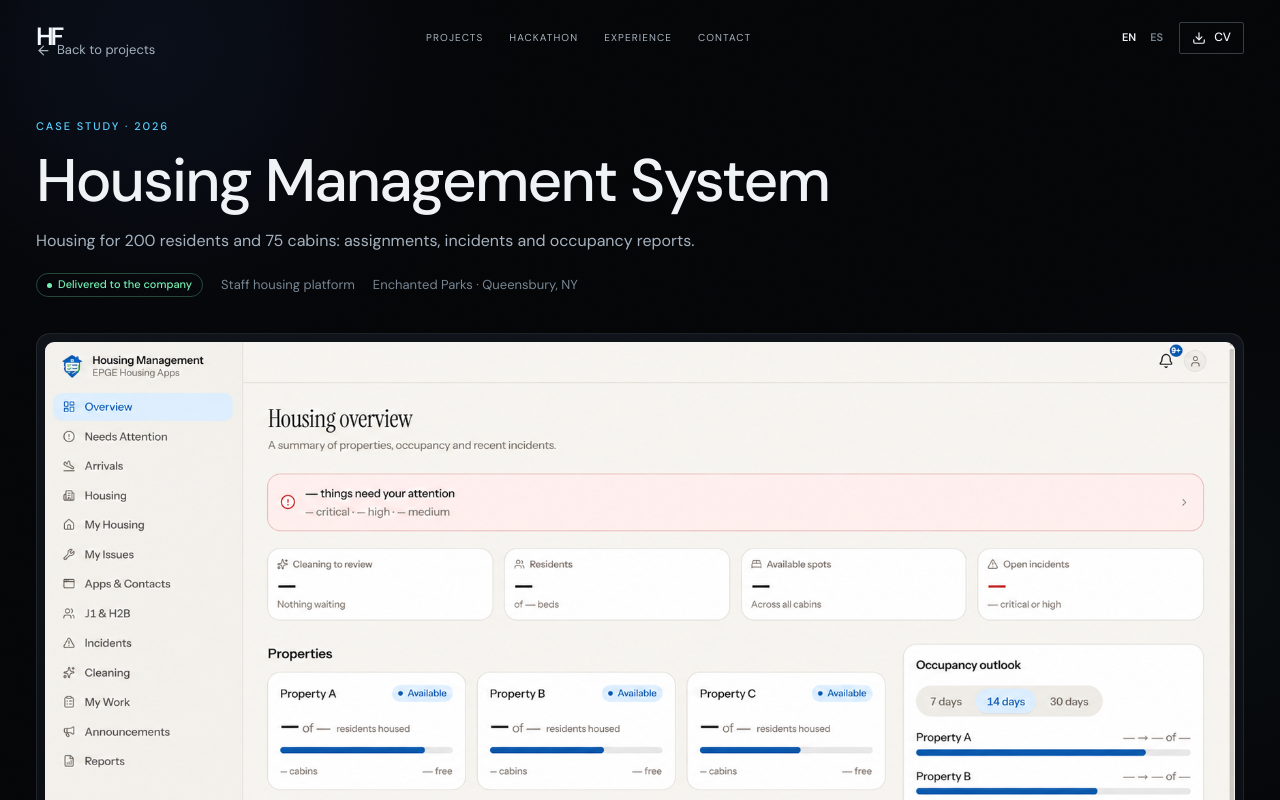
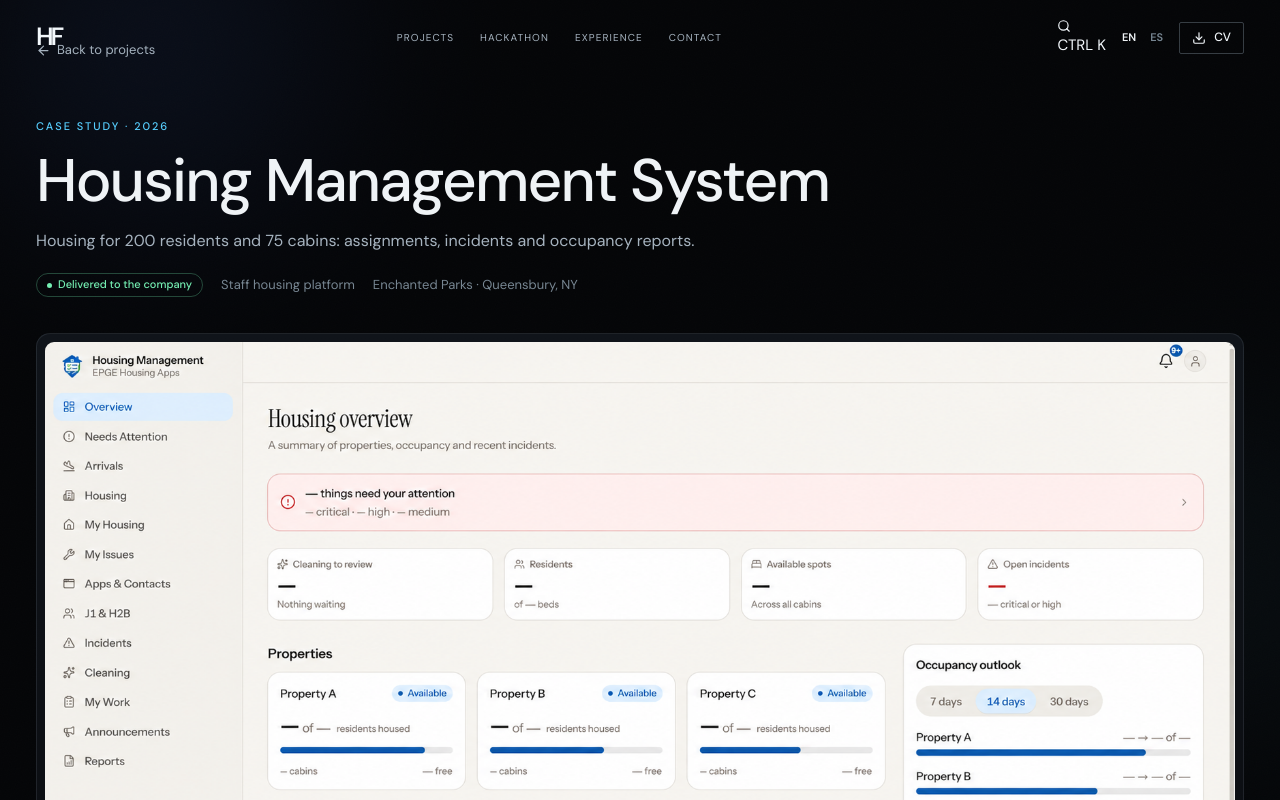
Before and after one commit to hugofdez10/hugo-portofolio, a Next.js app: page /en/work/housing-management in a window 1280 px wide. Shown: the top 800 px of the page. Built offline with nearby package versions, Linux system fonts and the light colour scheme; no server answers.

Commit message:
feat: add discoverable navigation command shortcut

```diff
--- a/src/components/Navigation.tsx
+++ b/src/components/Navigation.tsx
@@ -2,7 +2,7 @@
 
 import { useEffect, useState } from "react";
 import Link from "next/link";
-import { Download, Menu, X } from "lucide-react";
+import { Download, Menu, Search, X } from "lucide-react";
 import { copy, type Locale } from "@/lib/i18n";
 import { cvPath } from "@/data/socials";
 
@@ -94,6 +94,16 @@ export function Navigation({
           ))}
         </nav>
         <div className="nav-actions">
+          <button
+            type="button"
+            className="command-trigger"
+            onClick={() => window.dispatchEvent(new Event("hf:command"))}
+            aria-label={locale === "es" ? "Abrir búsqueda y comandos" : "Open search and commands"}
+            title={locale === "es" ? "Buscar (Ctrl+K)" : "Search (Ctrl+K)"}
+          >
+            <Search size={14} aria-hidden="true" />
+            <span>CTRL K</span>
+          </button>
           <div className="lang-switch" aria-label="Language">
             {languageLink("en")}
             {languageLink("es")}
```
